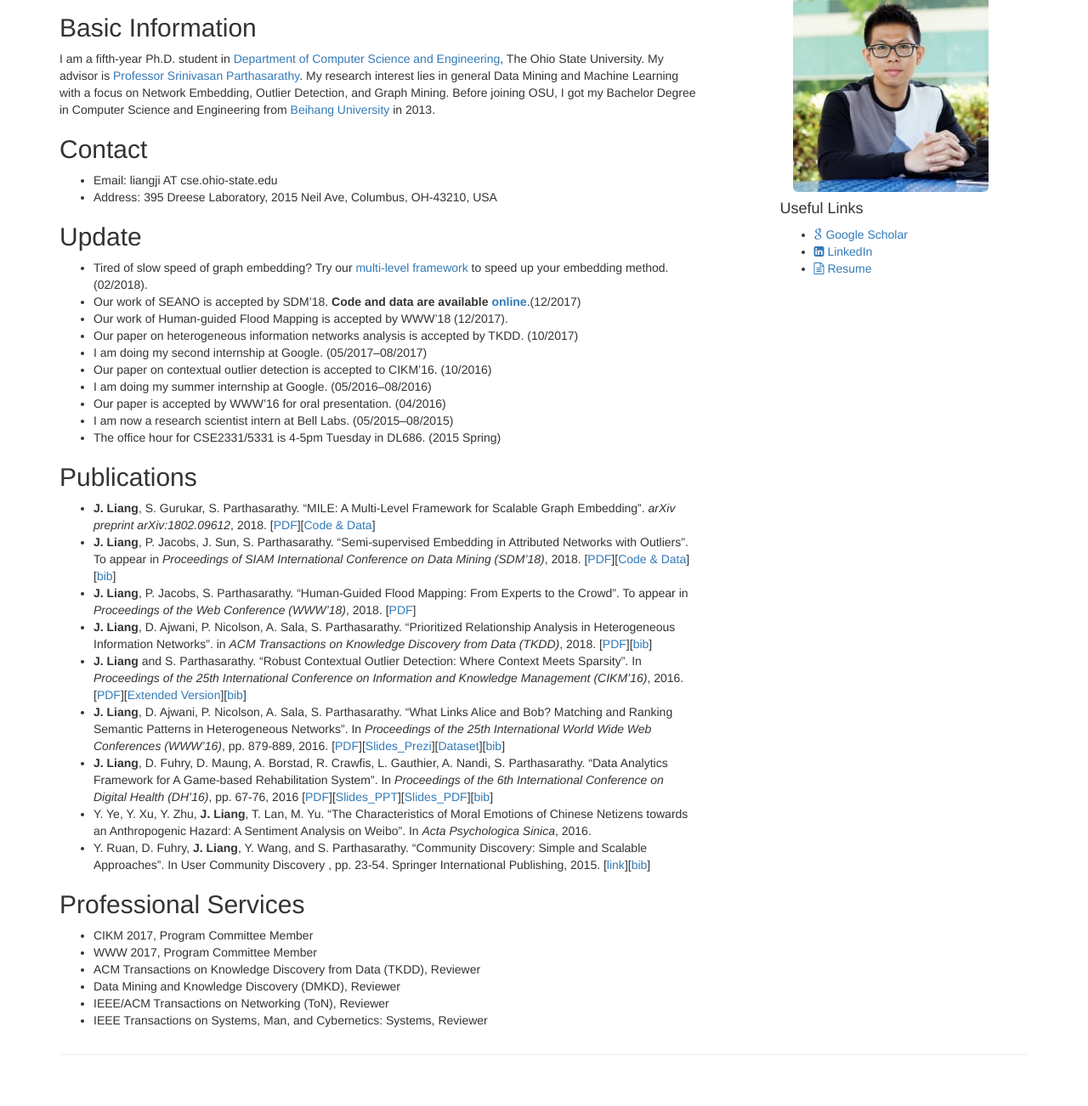
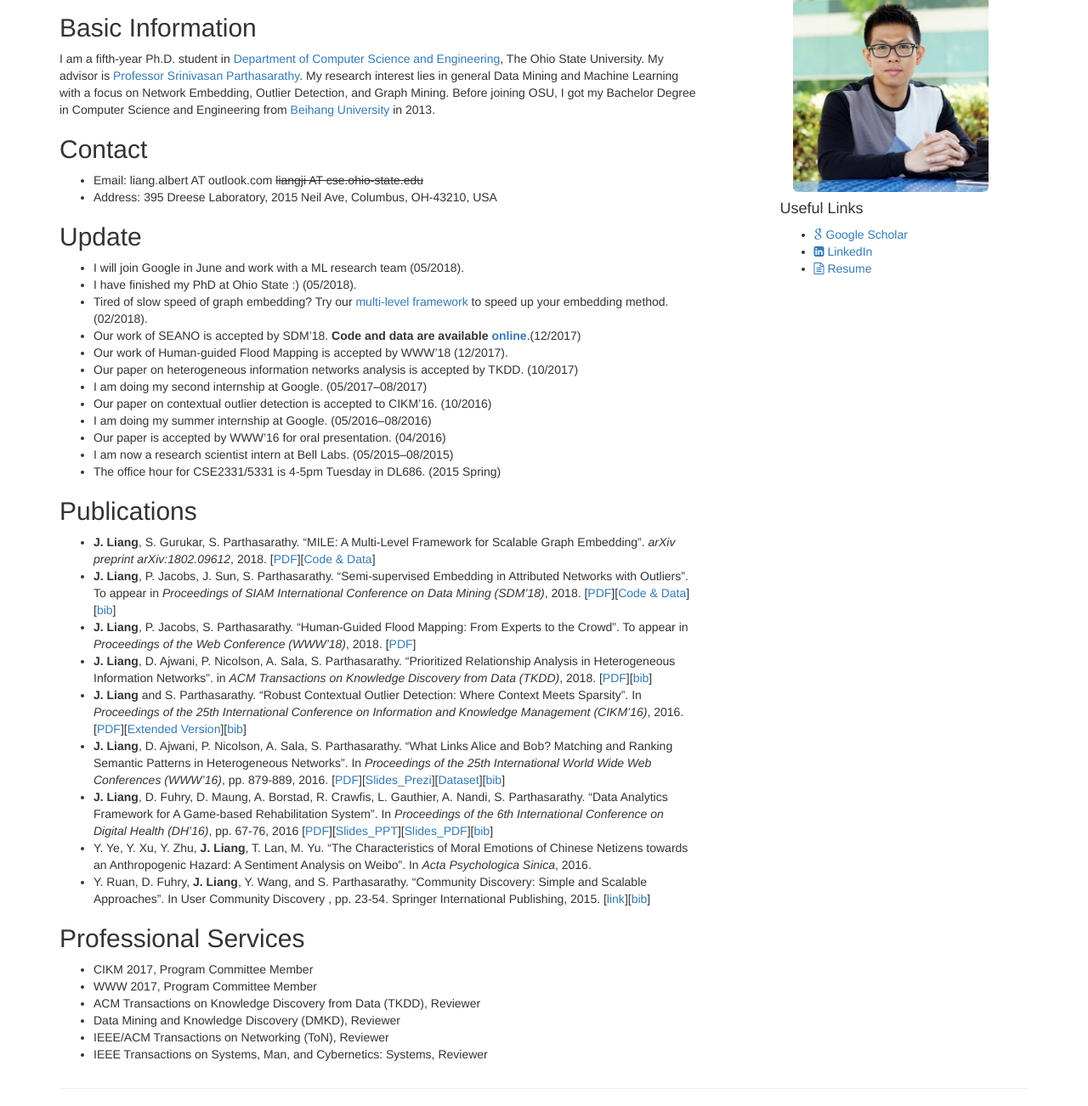
Before and after one commit to BuckeyeDM/BuckeyeDM.github.io, a Jekyll site: the page built from index.md, in a window 1280 px wide, cut to the strip 104-1406 px from the top of the page. Shown: the whole strip at 85% size. Built offline with Jekyll 4.4.1, drawn with Linux system fonts in a browser that asks for light colours; before the commit the page ends 1366 px from its top, so only the background shows below that.

Commit message:
new email address

```diff
--- a/index.md
+++ b/index.md
@@ -9,10 +9,12 @@ excludedFromNav: true
 I am a fifth-year Ph.D. student in [Department of Computer Science and Engineering](https://cse.osu.edu/), The Ohio State University. My advisor is [Professor Srinivasan Parthasarathy](http://web.cse.ohio-state.edu/~parthasarathy.2/). My research interest lies in general Data Mining and Machine Learning with a focus on Network Embedding, Outlier Detection, and Graph Mining. Before joining OSU, I got my Bachelor Degree in Computer Science and Engineering from [Beihang University](http://ev.buaa.edu.cn/) in 2013.
 
 ## Contact
-* Email: liangji AT cse.ohio-state.edu
+* Email: liang.albert AT outlook.com  ~~liangji AT cse.ohio-state.edu~~
 * Address: 395 Dreese Laboratory, 2015 Neil Ave, Columbus, OH-43210, USA
 
 ## Update
+* I will join Google in June and work with a ML research team (05/2018).
+* I have finished my PhD at Ohio State :) (05/2018).
 * Tired of slow speed of graph embedding? Try our [multi-level framework](https://arxiv.org/pdf/1802.09612.pdf) to speed up your embedding method. (02/2018).
 * Our work of SEANO is accepted by SDM'18. **Code and data are available [online](/SEANO)**.(12/2017)
 * Our work of Human-guided Flood Mapping is accepted by WWW'18 (12/2017).
```
